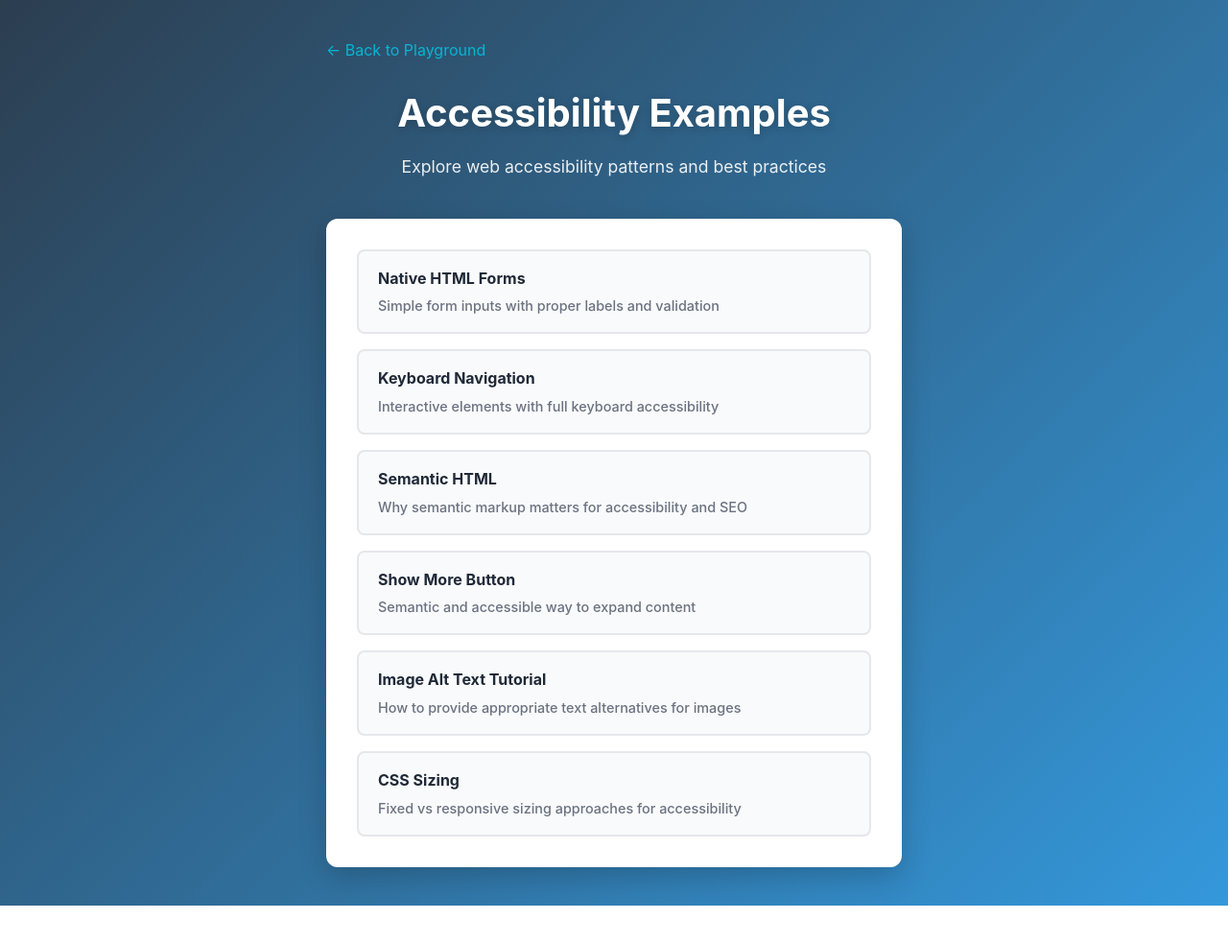
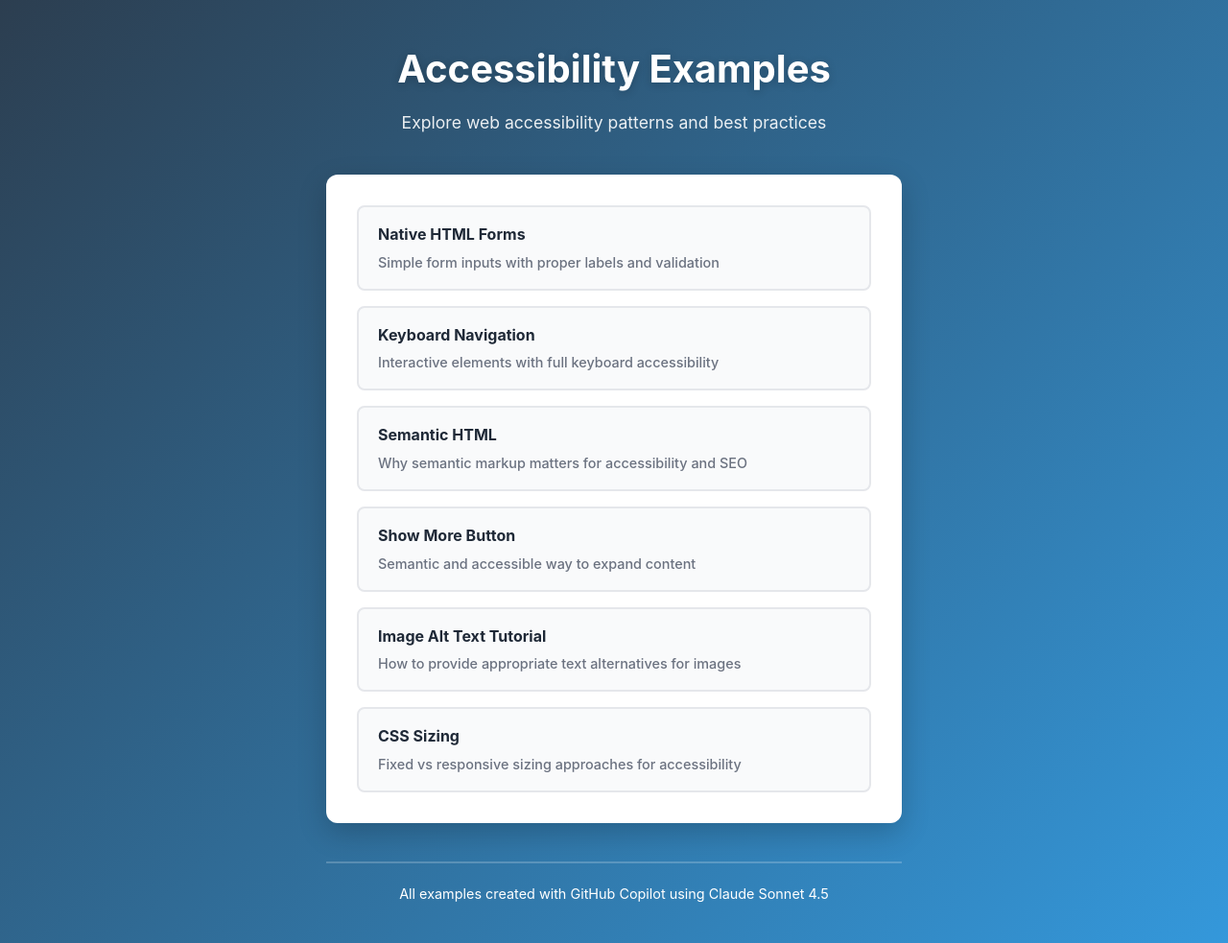
Before and after one commit to Catti-Brie/accessibility-snippets, a plain HTML site: page index.html in a window 1280 px wide. Shown: the whole page at 96% size. Before the commit the page ends 944 px from the top, so only its background shows below. Drawn offline with Linux system fonts and the light colour scheme.

Commit message:
Update footer styling for better visibility

```diff
--- a/index.html
+++ b/index.html
@@ -65,7 +65,6 @@
 </head>
 <body>
     <div class="container">
-        <a href="../" style="color: #06b6d4; text-decoration: none; display: inline-block; margin-bottom: 20px;">← Back to Playground</a>
         <h1>Accessibility Examples</h1>
         <p class="subtitle">Explore web accessibility patterns and best practices</p>
 
@@ -109,6 +108,10 @@
                 </li>
             </ul>
         </div>
+
+        <footer style="margin-top: 40px; padding-top: 20px; border-top: 2px solid rgba(255, 255, 255, 0.2); text-align: center; color: #ffffff; font-size: 0.9rem;">
+            <p>All examples created with GitHub Copilot using Claude Sonnet 4.5</p>
+        </footer>
     </div>
 </body>
 </html>
```
